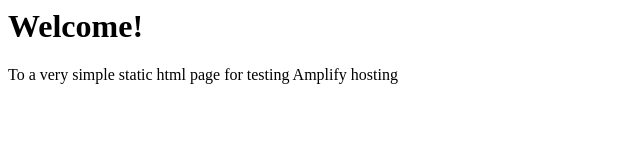
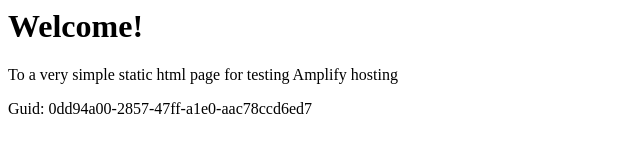
Before and after one commit to aws-aemilia-dub/Github-PR-Commit-Integration-Test-DoNotTouch-Gith-OKSLNVO2-v1-preprod-eu-west-1, a website: page src/index.html in a window 1280 px wide. Shown: the whole page, without its empty margins (0-640 px from the left). Drawn offline with Linux system fonts and the light colour scheme.

Commit message:
commit from integ tests

```diff
--- a/src/index.html
+++ b/src/index.html
@@ -1,3 +1,5 @@
+
+
 <html lang="en">
 
 <head>
@@ -10,6 +12,6 @@
 <body>
     <h1>Welcome!</h1>
     <p>To a very simple static html page for testing Amplify hosting</p>
-</body>
+    <p>Guid: 0dd94a00-2857-47ff-a1e0-aac78ccd6ed7</p></body>
 
 </html>
```
